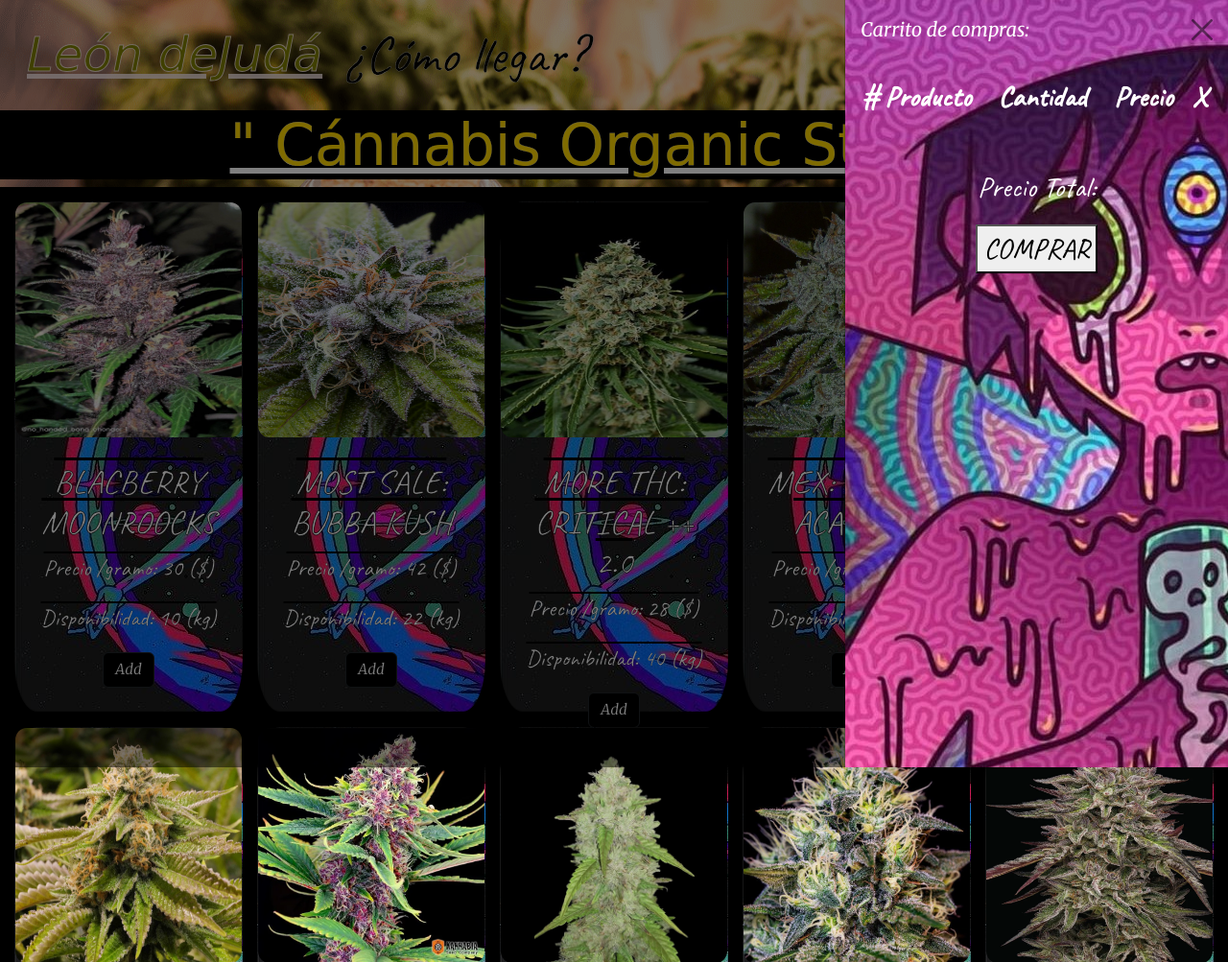
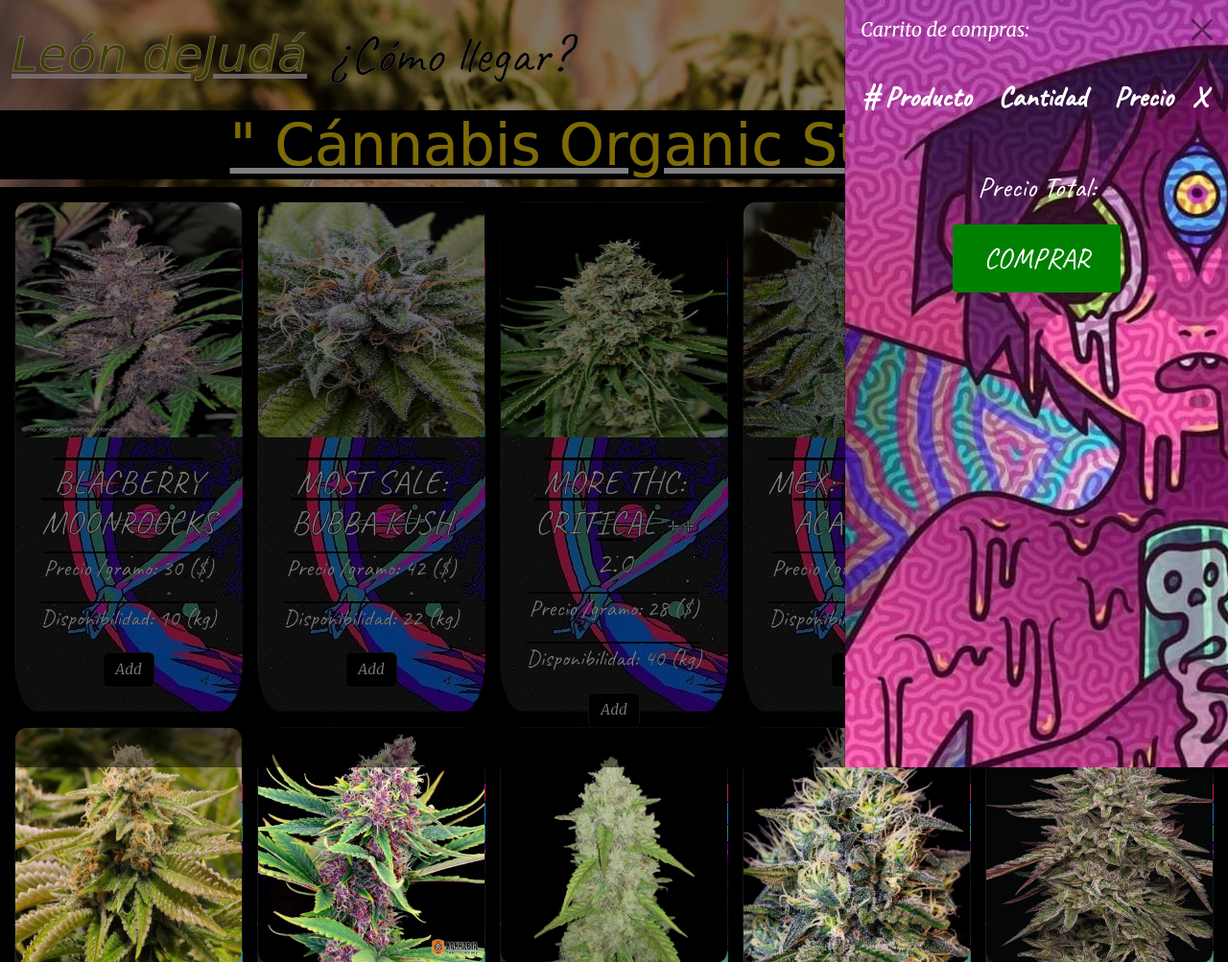
Before and after one commit to ReyVicuna/Tienda-org-nica, a PHP site: page / in a window 1280 px wide, after a click that opens the changed part. Shown: the top 1003 px of the page at 96% size. Run offline with PHP 8.4, Linux system fonts and the light colour scheme; lists and menus that the app fills with data are empty; some libraries are stand-ins or nearby versions; some web fonts are replaced.

Commit message:
Acomodo de carrito en la caja 	new file:   .sass-cache/7fe5ff5ccf0fb552f235881e94830f44bfc99a63/_tablaProductos.scssc 	modified:   .sass-cache/7fe5ff5ccf0fb552f235881e94830f44bfc99a63/styles.scssc 	new file:   sass/_tablaProductos.scss 	modified:   sass/styles.scss 	modified:   styles.css 	modified:   styles.css.map

```diff
--- /dev/null
+++ b/sass/_tablaProductos.scss
@@ -0,0 +1,48 @@
+aside {
+    div {
+        div {
+            table {
+                thead {
+                    .tituloTabla {
+                        text-align: center;
+                    }
+                }
+                #carritoOffcanvas {
+                    .tablaProductos {
+                        height: 5rem;
+                        td{
+                            width: 200px;
+                            img {
+                                width: 85%;
+                            }
+                        }
+                        .infoProducto {
+                            font-size: 15px;
+                            text-align: center;
+                        }
+                        .eliminarProducto {
+                            font-size: 22px;
+                            color: red;
+                            height: 10px;
+                            .deleteIconify{
+                                border: 1px solid red;
+                                cursor: pointer;
+                            }
+                        }
+                    }
+                }
+            }
+        }
+        .botonComprar {
+            background-color: green;
+            padding: 0.8rem 2rem;
+            border-radius: 4px;
+            border: none;
+            width:fit-content;
+            color: white;
+            &:hover{
+                background-color: #d64b3c;
+            }
+        }
+    }
+}
--- a/sass/styles.scss
+++ b/sass/styles.scss
@@ -1,5 +1,5 @@
 @import "_variables";
-@import "_contadorCarrito";
+@import "_tablaProductos";
 @import "_letrasOffcanvas";
 @import "_mixins.scss";
 @import "_bodyformulario";
--- a/styles.css
+++ b/styles.css
@@ -3,8 +3,33 @@
 @import url("https://fonts.googleapis.com/css2?family=Merriweather:ital,wght@1,700&display=swap");
 @import url("https://fonts.googleapis.com/css2?family=Zeyada&display=swap");
 @import url("https://fonts.googleapis.com/css2?family=Julee&display=swap");
-header {
-  padding: 0rem 1rem; }
+aside div div table thead .tituloTabla {
+  text-align: center; }
+aside div div table #carritoOffcanvas .tablaProductos {
+  height: 5rem; }
+  aside div div table #carritoOffcanvas .tablaProductos td {
+    width: 200px; }
+    aside div div table #carritoOffcanvas .tablaProductos td img {
+      width: 85%; }
+  aside div div table #carritoOffcanvas .tablaProductos .infoProducto {
+    font-size: 15px;
+    text-align: center; }
+  aside div div table #carritoOffcanvas .tablaProductos .eliminarProducto {
+    font-size: 22px;
+    color: red;
+    height: 10px; }
+    aside div div table #carritoOffcanvas .tablaProductos .eliminarProducto .deleteIconify {
+      border: 1px solid red;
+      cursor: pointer; }
+aside div .botonComprar {
+  background-color: green;
+  padding: 0.8rem 2rem;
+  border-radius: 4px;
+  border: none;
+  width: fit-content;
+  color: white; }
+  aside div .botonComprar:hover {
+    background-color: #d64b3c; }
 
 main aside .offcanvas .offcanvas-body {
   font-family: "Caveat", cursive;
```
Also changed, not shown: 1 other file.
